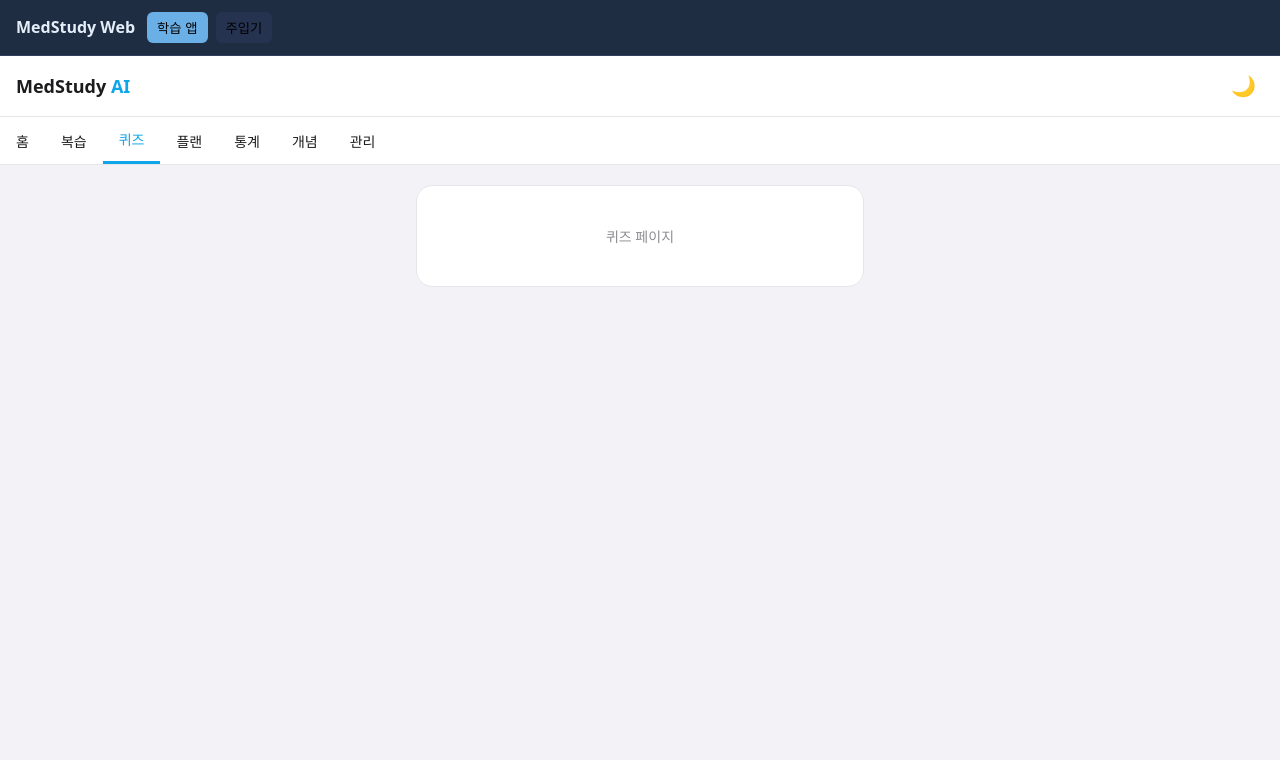
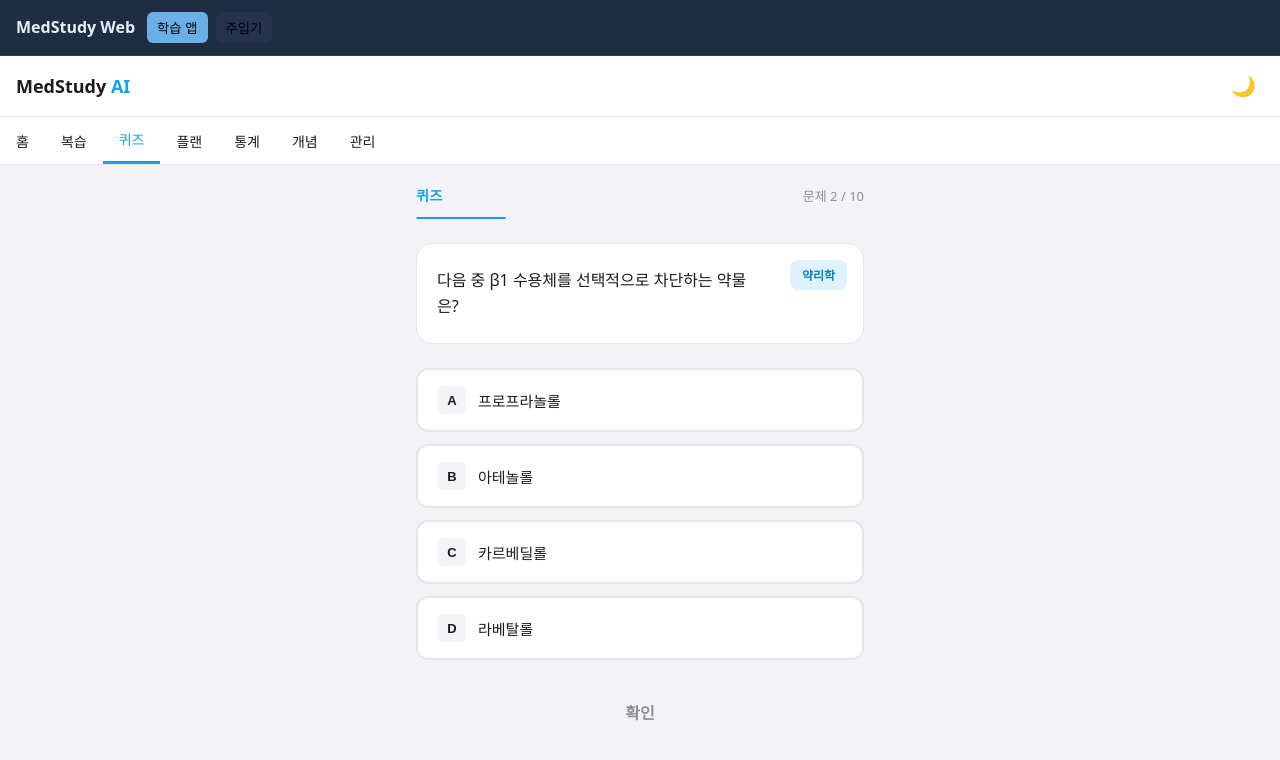
Before and after one commit to shlim1671-code/medstudy, a React (Vite) app: page / in a window 1280 px wide. Both pictures are taken after a click on the button "퀴즈". Shown: the top 760 px of the page. Built offline with nearby package versions, Linux system fonts and the light colour scheme; no server answers; a web font is replaced by a local one.

Commit message:
feat: add QuizPage component with quiz functionality
Include quiz tab with progress, questions, and result display.

```diff
--- a/src/apps/MedStudyApp.jsx
+++ b/src/apps/MedStudyApp.jsx
@@ -666,6 +666,253 @@ function ReviewPage({ colors }) {
   );
 }
 
+function QuizPage({ colors }) {
+  const [selectedOption, setSelectedOption] = useState(null);
+  const [confirmed, setConfirmed] = useState(false);
+  const [showResult, setShowResult] = useState(false);
+
+  const currentQuestion = 2;
+  const totalQuestions = 10;
+  const progressPercent = (currentQuestion / totalQuestions) * 100;
+
+  const options = [
+    { id: "A", label: "프로프라놀롤", isCorrect: false },
+    { id: "B", label: "아테놀롤", isCorrect: true },
+    { id: "C", label: "카르베딜롤", isCorrect: false },
+    { id: "D", label: "라베탈롤", isCorrect: false },
+  ];
+
+  const handleConfirm = () => {
+    if (!selectedOption) return;
+    setConfirmed(true);
+    setShowResult(true);
+  };
+
+  const handleNext = () => {
+    setSelectedOption(null);
+    setConfirmed(false);
+    setShowResult(false);
+  };
+
+  const isCorrect =
+    showResult &&
+    options.find((opt) => opt.id === selectedOption)?.isCorrect;
+
+  return (
+    <div>
+      {/* Progress Header */}
+      <div style={{ marginBottom: 24 }}>
+        <div
+          style={{
+            display: "flex",
+            justifyContent: "space-between",
+            alignItems: "center",
+            marginBottom: 12,
+          }}
+        >
+          <div
+            style={{
+              fontSize: 14,
+              fontWeight: 600,
+              color: colors.accent,
+              textTransform: "uppercase",
+              letterSpacing: "0.5px",
+            }}
+          >
+            퀴즈
+          </div>
+          <div
+            style={{
+              fontSize: 13,
+              color: colors.muted,
+              fontWeight: 500,
+            }}
+          >
+            문제 {currentQuestion} / {totalQuestions}
+          </div>
+        </div>
+
+        {/* Progress Bar */}
+        <div
+          style={{
+            width: "100%",
+            height: 2,
+            background: colors.surface2,
+            borderRadius: 1,
+            overflow: "hidden",
+          }}
+        >
+          <div
+            style={{
+              width: `${progressPercent}%`,
+              height: "100%",
+              background: colors.accent,
+              borderRadius: 1,
+              transition: "width 0.3s ease",
+            }}
+          />
+        </div>
+      </div>
+
+      {/* Question Card */}
+      <div
+        style={{
+          background: colors.surface,
+          borderRadius: 16,
+          border: `1px solid ${colors.border}`,
+          padding: "24px 20px",
+          marginBottom: 24,
+          position: "relative",
+        }}
+      >
+        {/* Subject Badge */}
+        <div
+          style={{
+            position: "absolute",
+            top: 16,
+            right: 16,
+            padding: "6px 12px",
+            background: colors.accentDim,
+            color: colors.accentText,
+            borderRadius: 8,
+            fontSize: 12,
+            fontWeight: 600,
+          }}
+        >
+          약리학
+        </div>
+
+        {/* Question Text */}
+        <div
+          style={{
+            fontSize: 16,
+            fontWeight: 500,
+            color: colors.text,
+            lineHeight: 1.6,
+            paddingRight: 80,
+          }}
+        >
+          다음 중 β1 수용체를 선택적으로 차단하는 약물은?
+        </div>
+      </div>
+
+      {/* Answer Options */}
+      <div style={{ marginBottom: 24, display: "flex", flexDirection: "column", gap: 12 }}>
+        {options.map((option) => {
+          let bgColor = colors.surface;
+          let borderColor = colors.border;
+          let textColor = colors.text;
+
+          if (selectedOption === option.id && !showResult) {
+            bgColor = colors.accentDim;
+            borderColor = colors.accent;
+            textColor = colors.accentText;
+          }
+
+          if (showResult && selectedOption === option.id) {
+            if (option.isCorrect) {
+              bgColor = colors.successDim;
+              borderColor = colors.success;
+              textColor = colors.success;
+            } else {
+              bgColor = colors.dangerDim;
+              borderColor = colors.danger;
+              textColor = colors.danger;
+            }
+          }
+
+          if (showResult && option.isCorrect && selectedOption !== option.id) {
+            bgColor = colors.successDim;
+            borderColor = colors.success;
+            textColor = colors.success;
+          }
+
+          return (
+            <button
+              key={option.id}
+              onClick={() => !confirmed && setSelectedOption(option.id)}
+              style={{
+                padding: "16px 20px",
+                background: bgColor,
+                border: `2px solid ${borderColor}`,
+                borderRadius: 12,
+                fontSize: 15,
+                fontWeight: 500,
+                color: textColor,
+                cursor: confirmed ? "default" : "pointer",
+                transition: "all 0.2s ease",
+                textAlign: "left",
+                display: "flex",
+                alignItems: "center",
+              }}
+              disabled={confirmed}
+              onMouseEnter={(e) => {
+                if (!confirmed && selectedOption !== option.id) {
+                  e.target.style.opacity = 0.7;
+                }
+              }}
+              onMouseLeave={(e) => {
+                e.target.style.opacity = 1;
+              }}
+            >
+              <span
+                style={{
+                  display: "inline-block",
+                  width: 28,
+                  height: 28,
+                  borderRadius: 6,
+                  background: selectedOption === option.id ? textColor : colors.surface2,
+                  color: selectedOption === option.id ? colors.surface : textColor,
+                  display: "flex",
+                  alignItems: "center",
+                  justifyContent: "center",
+                  fontWeight: 600,
+                  marginRight: 12,
+                  fontSize: 13,
+                }}
+              >
+                {option.id}
+              </span>
+              {option.label}
+            </button>
+          );
+        })}
+      </div>
+
+      {/* Confirm Button */}
+      <button
+        onClick={!showResult ? handleConfirm : handleNext}
+        disabled={!selectedOption && !showResult}
+        style={{
+          width: "100%",
+          padding: "16px 20px",
+          background:
+            !selectedOption && !showResult ? colors.surface2 : colors.accent,
+          color:
+            !selectedOption && !showResult ? colors.muted : "#FFFFFF",
+          border: "none",
+          borderRadius: 12,
+          fontSize: 16,
+          fontWeight: 600,
+          cursor:
+            !selectedOption && !showResult ? "not-allowed" : "pointer",
+          transition: "opacity 0.2s",
+        }}
+        onMouseEnter={(e) => {
+          if (selectedOption || showResult) {
+            e.target.style.opacity = 0.9;
+          }
+        }}
+        onMouseLeave={(e) => {
+          e.target.style.opacity = 1;
+        }}
+      >
+        {showResult ? "다음 문제 →" : "확인"}
+      </button>
+    </div>
+  );
+}
+
 // ─────────────────────────────────────────
 // Tab Content Components
 // ─────────────────────────────────────────
@@ -707,6 +954,21 @@ function TabContent({ tabId }) {
         }}
       >
         <ReviewPage colors={colors} />
+      </div>
+    );
+  }
+
+  // Quiz tab
+  if (tabId === "quiz") {
+    return (
+      <div
+        style={{
+          padding: "20px 16px",
+          maxWidth: 480,
+          margin: "0 auto",
+        }}
+      >
+        <QuizPage colors={colors} />
       </div>
     );
   }
```
